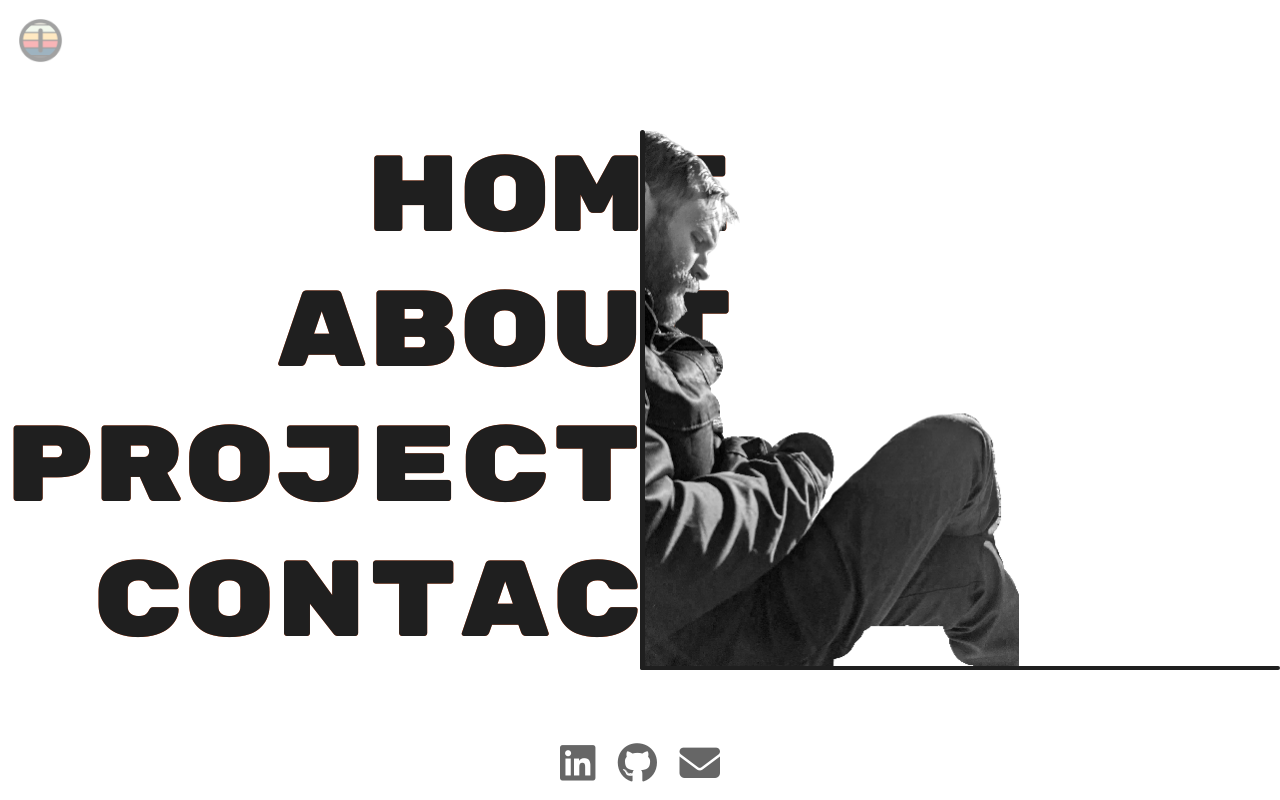
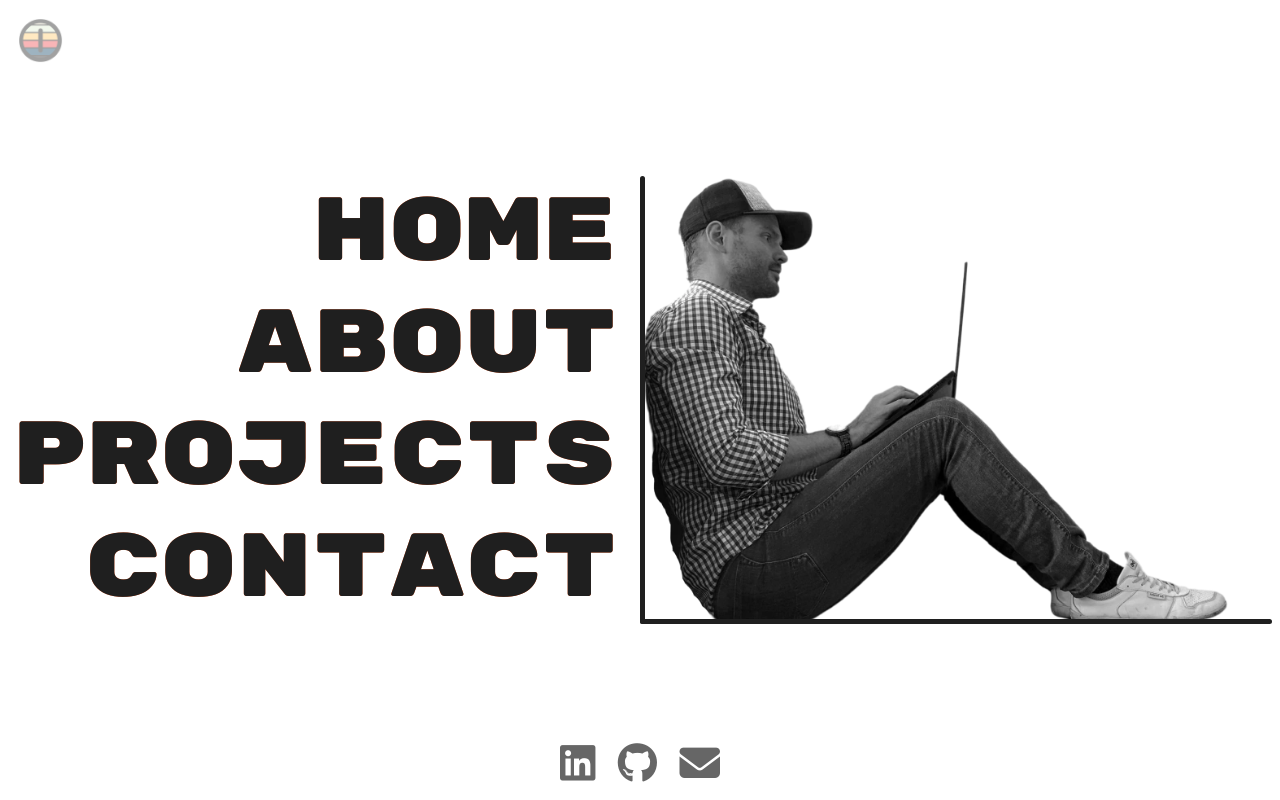
Before and after one commit to prb01/prb01.github.io, a React (Create React App) app: page / in a window 1280 px wide. Built offline with nearby package versions, Linux system fonts and the light colour scheme.

Commit message:
changed home profile pic & cleaned responsiveness

```diff
--- a/src/components/Main.js
+++ b/src/components/Main.js
@@ -25,7 +25,8 @@ const Main = ({
       justify-center
       items-center
       origin-bottom-left
-      overflow-y-scroll h-
+      overflow-y-scroll
+      overflow-x-hidden
 
       xl:w-full
       xl:h-full
--- a/src/components/Mylink.js
+++ b/src/components/Mylink.js
@@ -7,12 +7,14 @@ const DesktopView = ({ to, linkText }) => {
     hidden
     relative
 
-    xl:text-8xl
+    xl:text-7vw
+    xl:leading-tight
     xl:block
     xl:text-right
     xl:text-accent
     xl:font-nav
-    xl:leading-tight"
+    2xl:text-8xl
+    2xl:leading-tight"
     >
       <NavLink
         to={to}
--- a/src/components/Project.js
+++ b/src/components/Project.js
@@ -42,7 +42,7 @@ const Project = ({ project }) => {
         className={`
           ${hidden ? "hidden" : ""}
           ${overlay ? "megaZoomIn" : "megaZoomOut"}
-          fixed top-0 left-0 xl:bottom-0 right-0 z-30 transition-all origin-center flex justify-center items-center px-3`}
+          fixed top-0 left-0 sm:bottom-0 right-0 z-30 transition-all origin-center flex justify-center items-center px-3`}
       >
         <div
           className="absolute top-0 bottom-0 right-0 left-0 bg-main/50"
--- a/src/pages/About.js
+++ b/src/pages/About.js
@@ -1,7 +1,7 @@
 import { NavLink } from "react-router-dom"
 
 const About = () => (
-  <section className="text-xl place-self-start xl:place-self-auto max-w-screen-sm px-3 mt-10 pb-10 xl:mt-0 xl:pb-0">
+  <section className="text-xl place-self-start sm:place-self-center xl:place-self-auto max-w-screen-sm px-3 mt-10 pb-10 xl:mt-0 xl:pb-0">
     <h1 className="text-3xl font-bold mb-5">
       Hej, I'm <span className="text-accent">Patrick</span>.
     </h1>
--- a/src/pages/Home.js
+++ b/src/pages/Home.js
@@ -1,9 +1,14 @@
-import profilePic from "../assets/img/profile.png"
+import profilePic from "../assets/img/profile.webp"
 
 const Home = () => {
   return (
-    <section className="fixed left-0 bottom-0 xl:absolute xl:left-1 xl:h-full xl:flex">
-      <img src={profilePic} alt="Profile resting against wall"/>
+    <section className="fixed left-0 -bottom-0 flex items-end h-screen -ml-5 xl:absolute xl:left-1 xl:h-full xl:w-full xl:mb-auto xl:ml-auto">
+      <img
+        src={profilePic}
+        alt="Profile resting against wall"
+        className="h-full w-full object-none object-[0%_110%]
+        xl:object-contain xl:object-left-center"
+      />
     </section>
   )
 }
--- a/tailwind.config.js
+++ b/tailwind.config.js
@@ -15,6 +15,9 @@ module.exports = {
       },
       fontFamily: {
         nav: ["RubikMonoOne"],
+      },
+      fontSize: {
+        "7vw": "7vw"
       },
       height: {
         "90vh": "90vh",
```
Also changed, not shown: src/assets/img/profile.webp (added).
